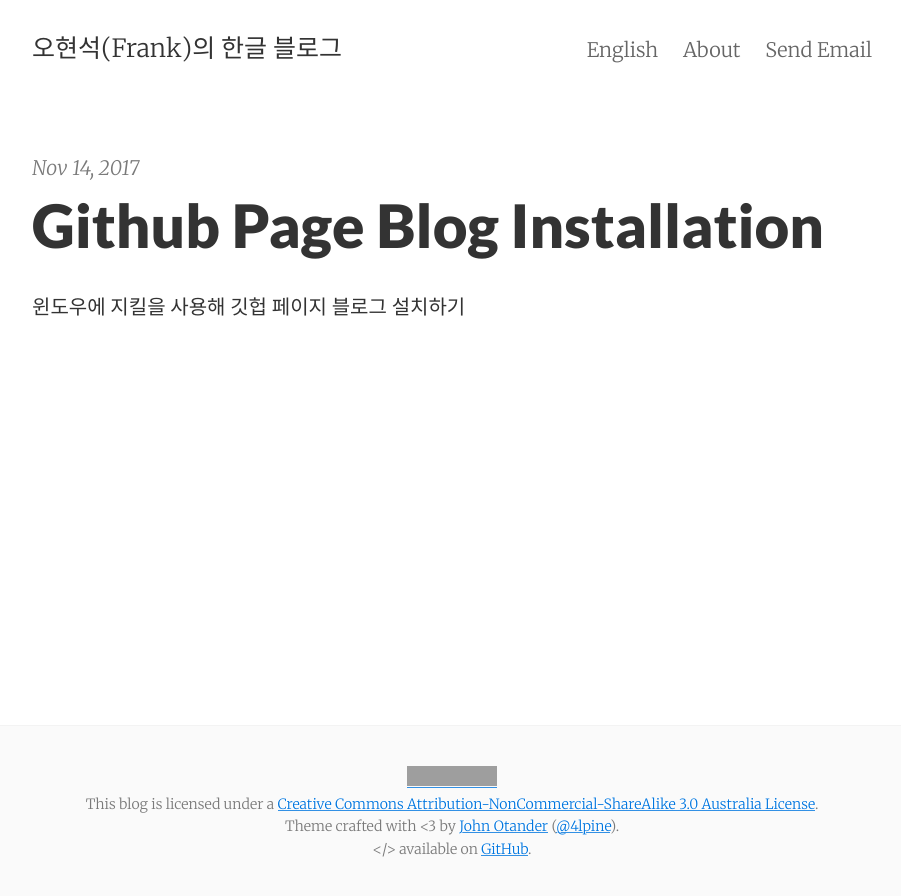
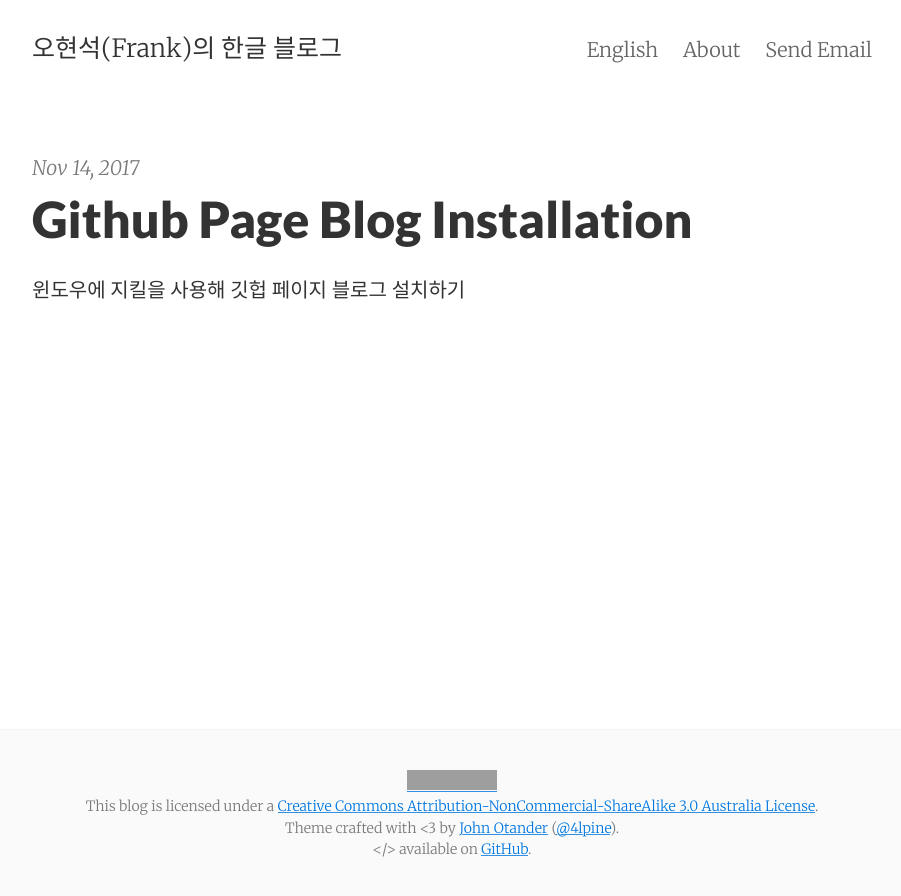
Before and after one commit to enshahar/enshahar.github.io, a Jekyll site: the page built from index.html, in a window 1280 px wide. Shown: the top 896 px of the page, without its empty margins (188-1089 px from the left). Built offline with Jekyll 4.4.1, drawn with Linux system fonts in a browser that asks for light colours; the list of posts is cut into pages by our own code; grey boxes are pictures that could not be loaded.

Commit message:
sass font size reduce

```diff
--- a/_sass/_variables.scss
+++ b/_sass/_variables.scss
@@ -7,7 +7,7 @@
 $heading-font-weight: 900 !default;
 $heading-line-height: 1.25 !default;
 $monospace-font-family: 'Source Code Pro', Consolas, monospace !default;
-$h1: 2.998rem !default;
+$h1: 2.5rem !default;
 $h2: 1.5rem !default;
 $h3: 1.25rem !default;
 $h4: 1rem !default;
@@ -118,4 +118,4 @@
 $footer-color: #7a7a7a;
 $footer-bg-color: #fafafa;
 $footer-font-weight: 300;
-$footer-font-size: .75rem;
+$footer-font-size: .50rem;
```
